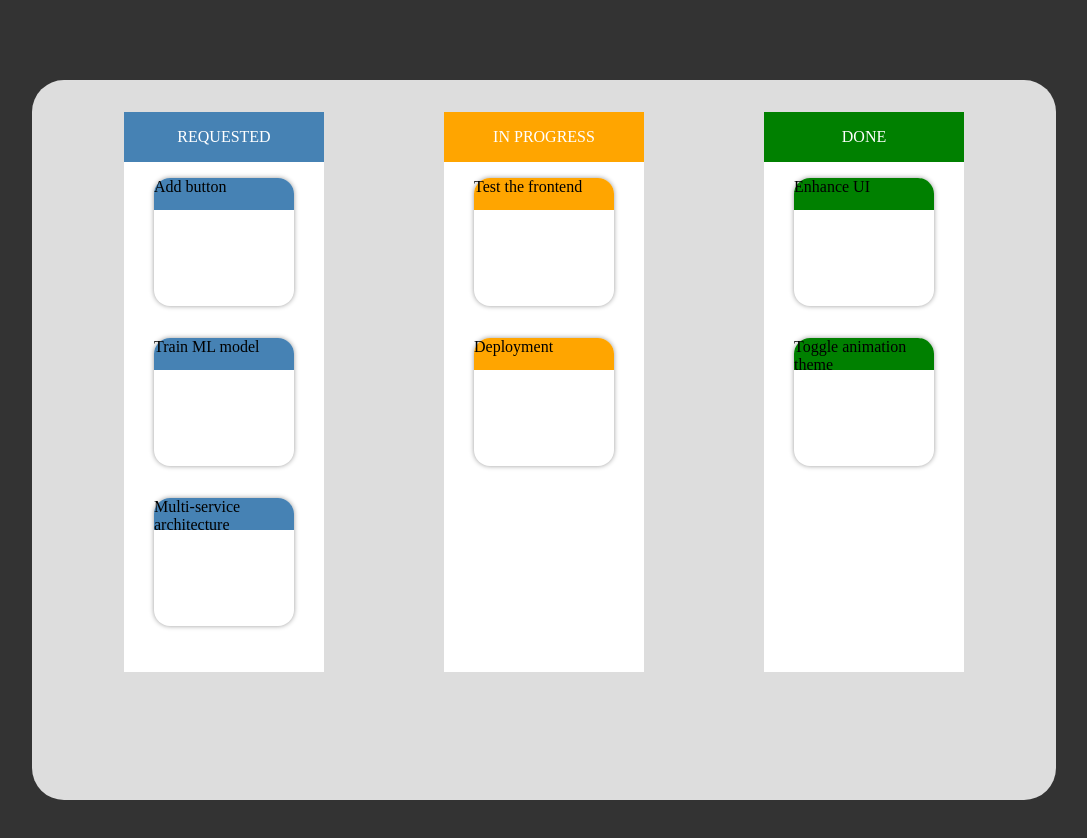
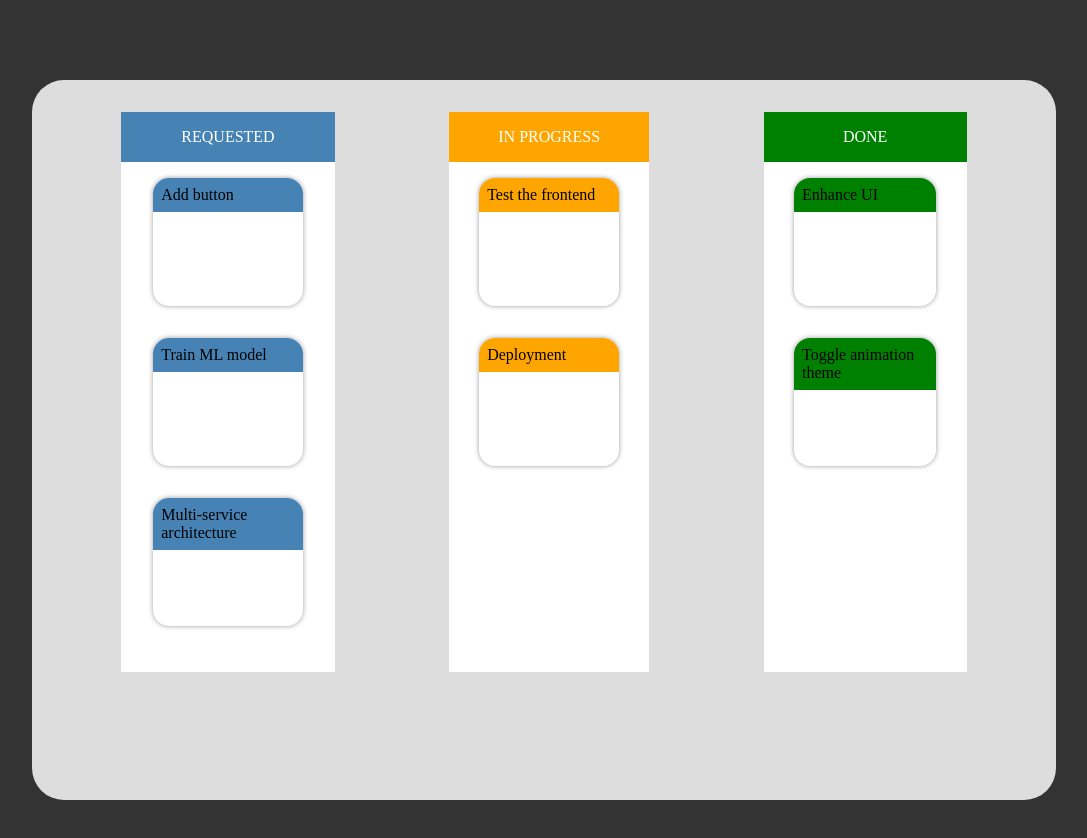
Before and after one commit to DhamodharanSP/kanban_board, a plain HTML site: page index.html in a window 1280 px wide. Shown: the whole page, without its empty margins (96-1183 px from the left). Drawn offline with Linux system fonts and the light colour scheme.

Commit message:
style: padding on task header

```diff
--- a/styles/style.css
+++ b/styles/style.css
@@ -73,8 +73,9 @@
 }
 
 .task-header {
-    height: 2rem;
+    min-height: 2rem;
     border-radius: 1rem 1rem 0 0;
+    padding: .5rem;
 }
 
 /* Draggable */
```
